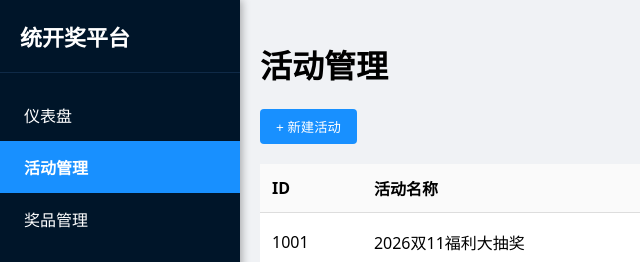
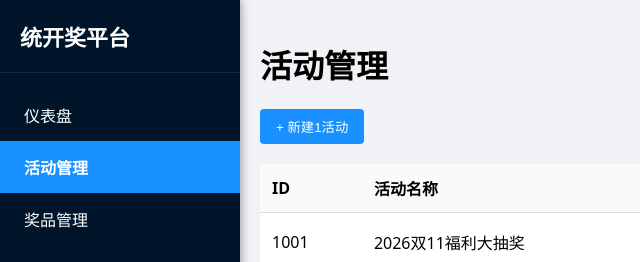
Before and after one commit to BeautyShawn/delay-draw-prize-system, a plain HTML site: page draw-prize-manage/activity-list.html in a window 1280 px wide. Shown: the top 262 px of the page, 0-640 px from the left. Drawn offline with Linux system fonts and the light colour scheme.

Commit message:
Update activity-list.html
Signed-off-by: BeautyShawn <35286026+BeautyShawn@users.noreply.github.com>

```diff
--- a/draw-prize-manage/activity-list.html
+++ b/draw-prize-manage/activity-list.html
@@ -33,7 +33,7 @@
 <!-- 主内容 -->
 <div class="main">
   <h1>活动管理</h1>
-  <button class="btn" onclick="location.href='activity-detail.html')">+ 新建活动</button>
+  <button class="btn" onclick="location.href='activity-detail.html')">+ 新建1活动</button>
   <table>
     <thead><tr><th>ID</th><th>活动名称</th><th>时间</th><th>参与人数</th><th>状态</th><th>操作</th></tr></thead>
     <tbody>
```
